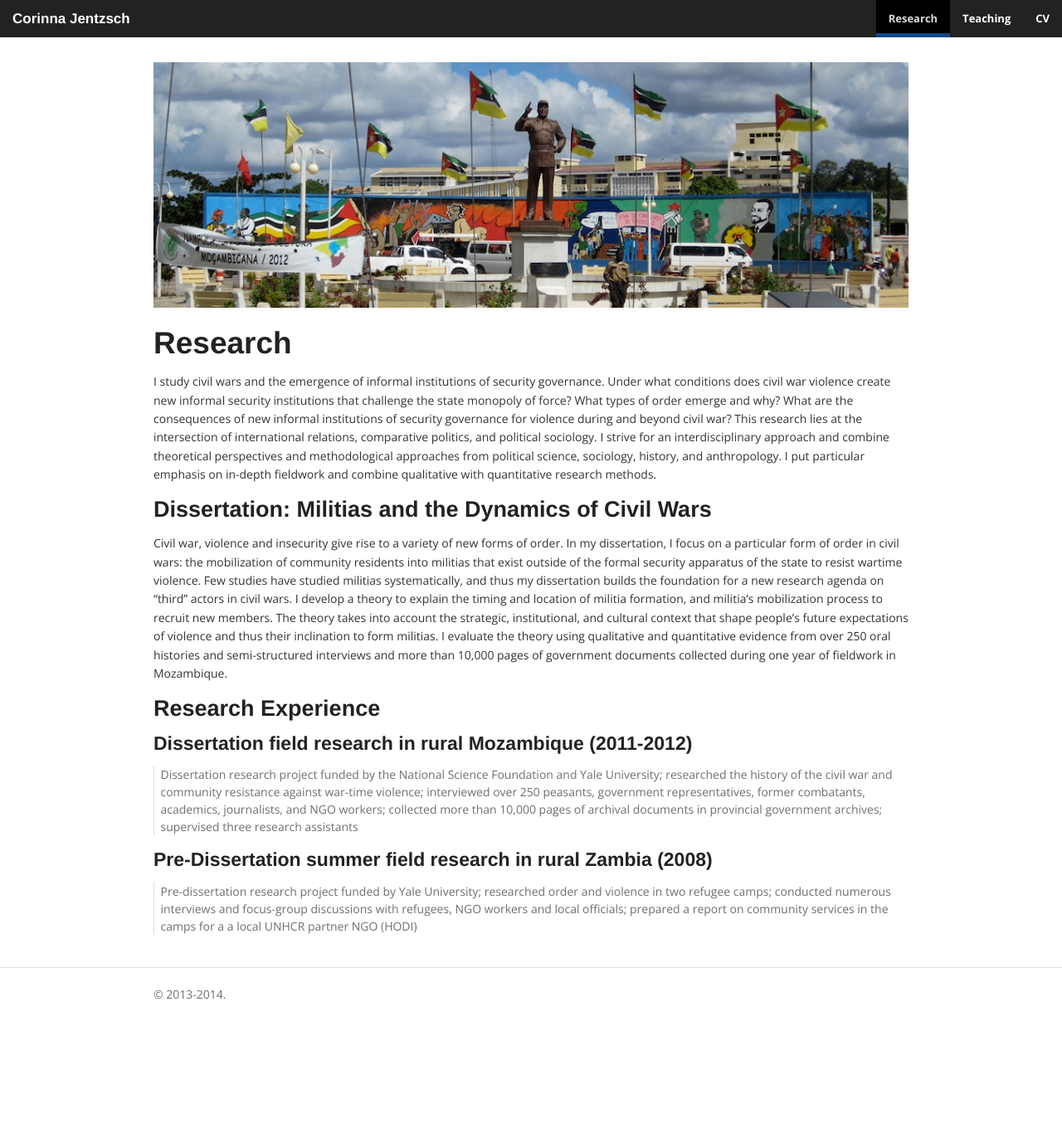
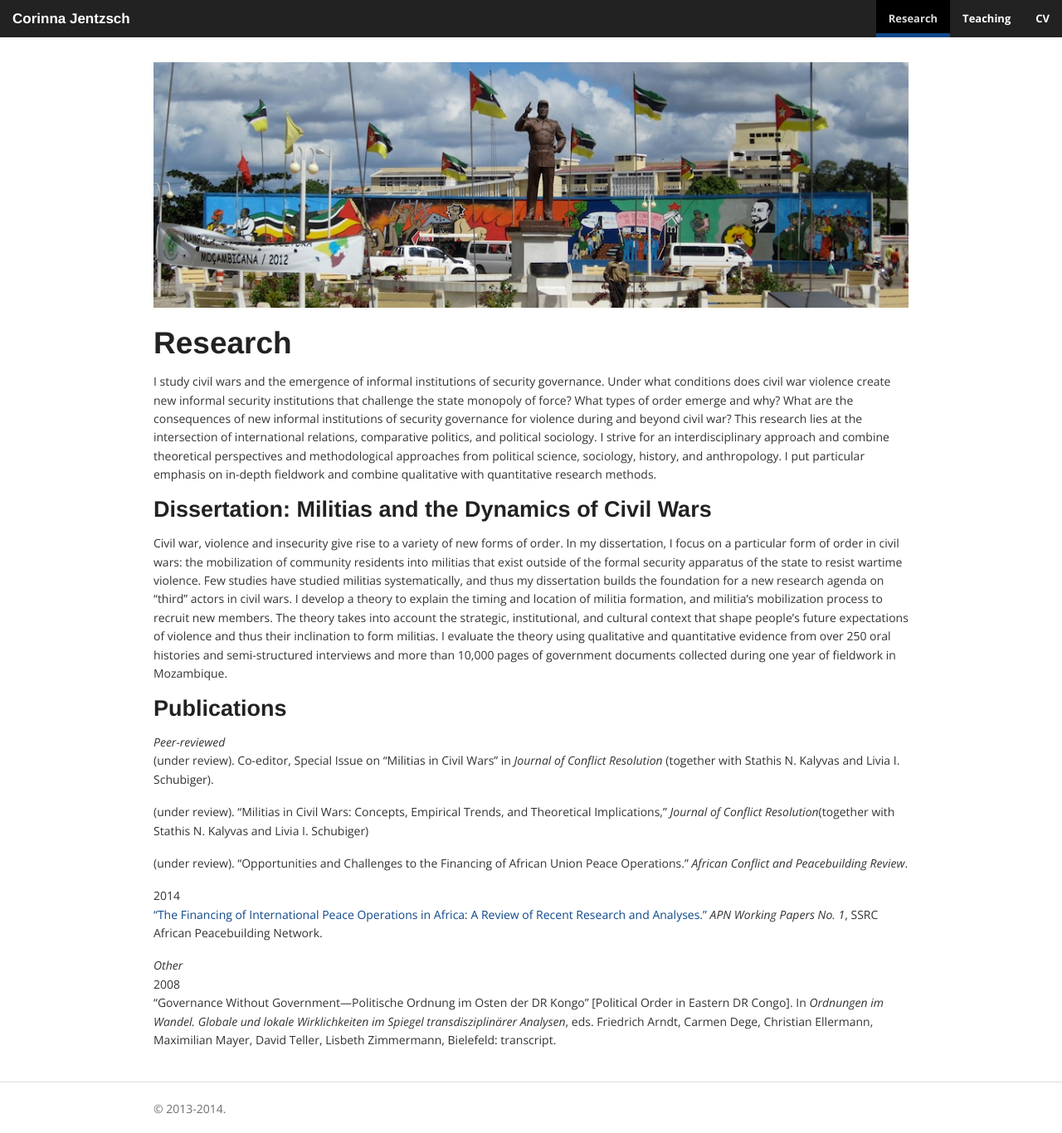
Before and after one commit to corinnajentzsch/corinnajentzsch.github.io, a Jekyll site: the page built from research.md, in a window 1280 px wide. Shown: the whole page at 83% size. Built offline with Jekyll 4.4.1, drawn with Linux system fonts in a browser that asks for light colours; nearby versions of some CDN libraries; library files that are not in the unit come from our copies; before the commit the page ends 1227 px from its top, so only the background shows below that.

Commit message:
Updated research.md

```diff
--- a/research.md
+++ b/research.md
@@ -13,12 +13,18 @@ I study civil wars and the emergence of informal institutions of security govern
 
 Civil war, violence and insecurity give rise to a variety of new forms of order. In my dissertation, I focus on a particular form of order in civil wars: the mobilization of community residents into militias that exist outside of the formal security apparatus of the state to resist wartime violence. Few studies have studied militias systematically, and thus my dissertation builds the foundation for a new research agenda on “third” actors in civil wars. I develop a theory to explain the timing and location of militia formation, and militia’s mobilization process to recruit new members. The theory takes into account the strategic, institutional, and cultural context that shape people’s future expectations of violence and thus their inclination to form militias. I evaluate the theory using qualitative and quantitative evidence from over 250 oral histories and semi-structured interviews and more than 10,000 pages of government documents collected during one year of fieldwork in Mozambique.
 
-### Research Experience
+### Publications
 
-#### Dissertation field research in rural Mozambique (2011-2012)
+_Peer-reviewed_
+(under review). Co-editor, Special Issue on “Militias in Civil Wars” in _Journal of Conflict Resolution_ (together with Stathis N. Kalyvas and Livia I. Schubiger).
 
-> Dissertation research project funded by the National Science Foundation and Yale University; researched the history of the civil war and community resistance against war-time violence; interviewed over 250 peasants, government representatives, former combatants, academics, journalists, and NGO workers; collected more than 10,000 pages of archival documents in provincial government archives; supervised three research assistants
+(under review). “Militias in Civil Wars: Concepts, Empirical Trends, and Theoretical Implications,” _Journal of Conflict Resolution_(together with Stathis N. Kalyvas and Livia I. Schubiger)
 
-#### Pre-Dissertation summer field research in rural Zambia (2008)
+(under review). “Opportunities and Challenges to the Financing of African Union Peace Operations.” _African Conflict and Peacebuilding Review_.
 
-> Pre-dissertation research project funded by Yale University; researched order and violence in two refugee camps; conducted numerous interviews and focus-group discussions with refugees, NGO workers and local officials; prepared a report on community services in the camps for a a local UNHCR partner NGO (HODI)
+2014
+["The Financing of International Peace Operations in Africa: A Review of Recent Research and Analyses."](webarchive.ssrc.org/working-papers/APN_WorkingPapers01_Jentzsch.pdf "APN WorkingPapers 01 Jentzsch") _APN Working Papers No. 1_, SSRC African Peacebuilding Network.
+
+_Other_
+2008
+“Governance Without Government—Politische Ordnung im Osten der DR Kongo” [Political Order in Eastern DR Congo]. In _Ordnungen im Wandel. Globale und lokale Wirklichkeiten im Spiegel transdisziplinärer Analysen_, eds. Friedrich Arndt, Carmen Dege, Christian Ellermann, Maximilian Mayer, David Teller, Lisbeth Zimmermann, Bielefeld: transcript.
```
